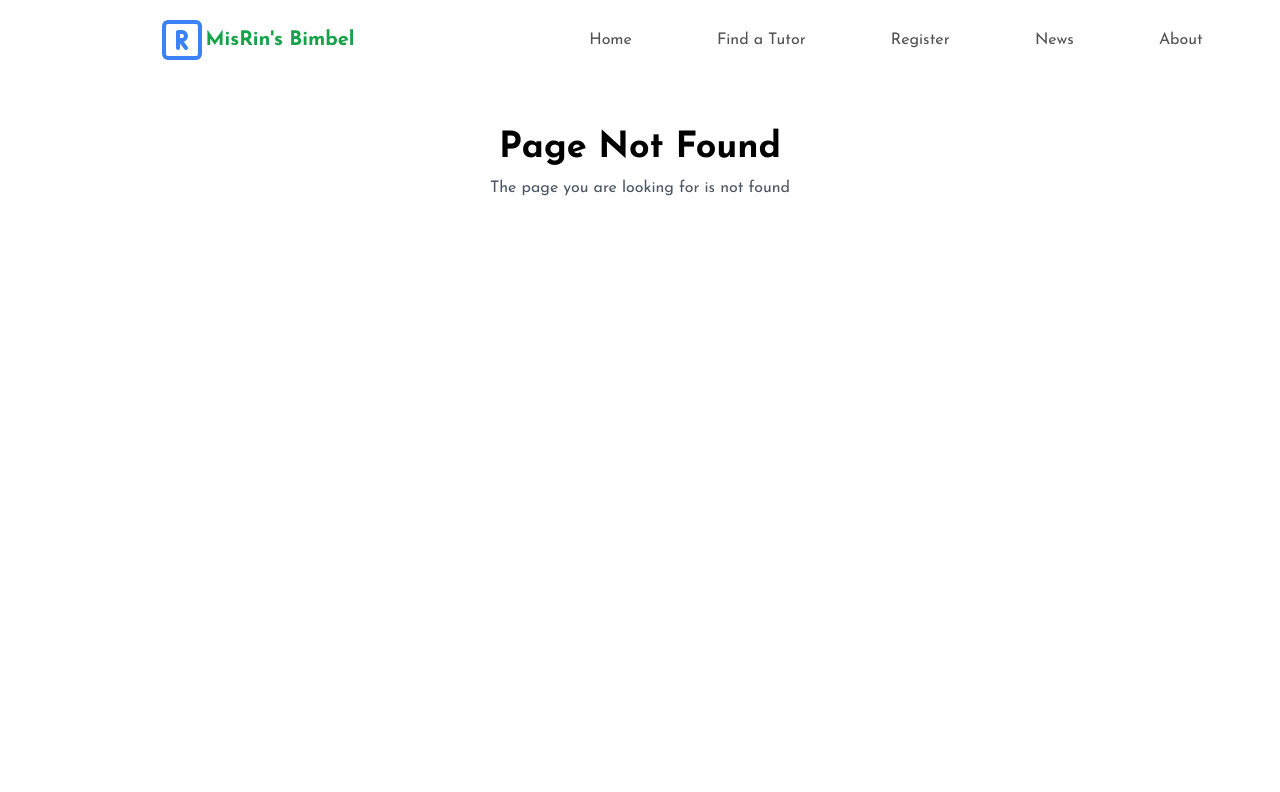
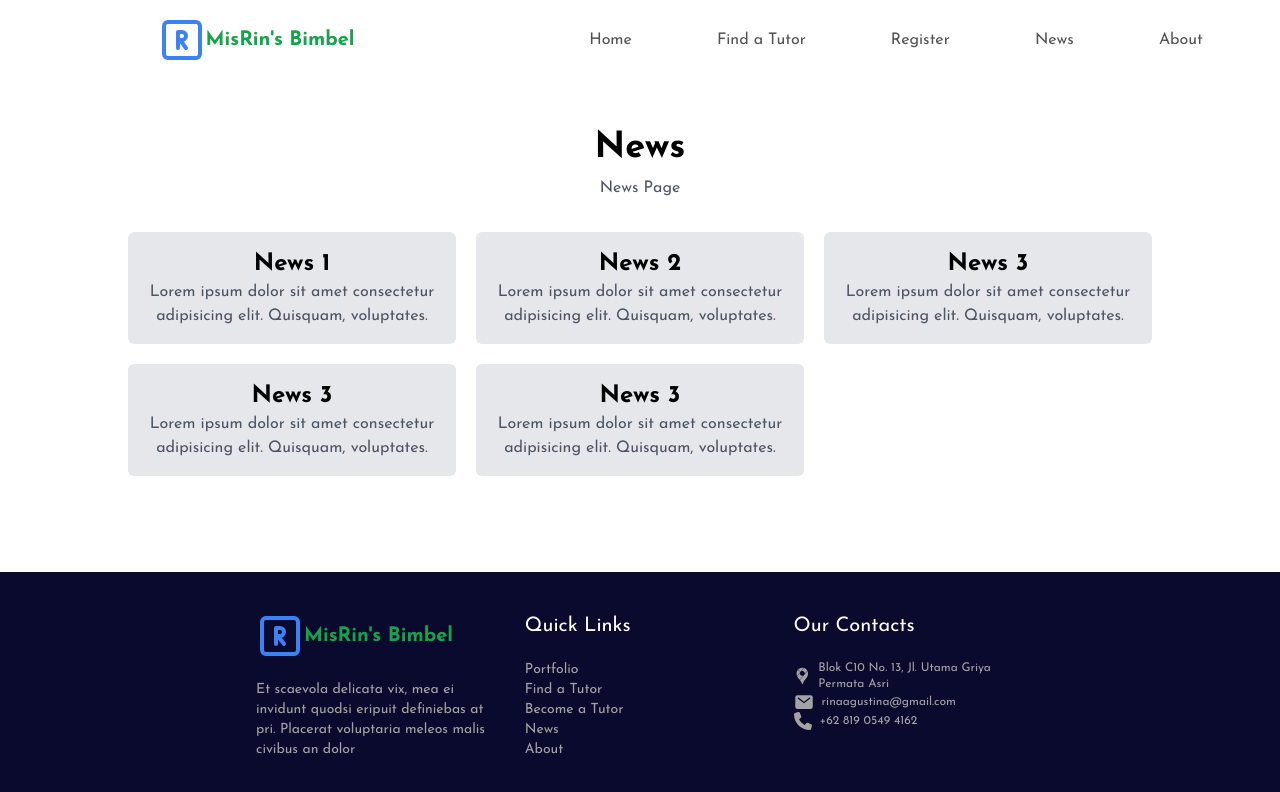
Before and after one commit to miurayuuki05/misrin-tutor, a Next.js app: page /news in a window 1280 px wide. Before the commit this address had no page. Shown: the top 792 px of the page. Built offline with nearby package versions, Linux system fonts and the light colour scheme.

Commit message:
news, and about

```diff
--- /dev/null
+++ b/app/about/page.jsx
@@ -0,0 +1,33 @@
+import Navbar from "@/app/components/Navbar"
+import Footer from "@/app/components/Footer"
+
+export default function About(){
+    return(
+        <div>
+            <Navbar />
+            <section className="mt-32">
+                <div className="text-center">
+                    <h1 className="text-4xl font-bold text-center">About Us</h1>
+                    <p className="text-center text-gray-600 mt-2">Pelangi Bimbel</p>
+                    <div className="flex justify-center">
+                        <div className="mt-8 w-[80%]">
+                            <p className="text-center text-lg text-gray-800">
+                                At Pelangi Bimbel, we believe that learning should be an exciting adventure for children. Our innovative approach combines interactive lessons, engaging activities, and a nurturing environment to create a truly fun learning experience.
+                            </p>
+                            <p className="text-center text-lg text-gray-800 mt-4">
+                                With our team of passionate and dedicated educators, we strive to ignite a love for learning in every child. Through hands-on projects, creative exercises, and personalized guidance, we empower children to explore their interests, develop critical thinking skills, and unlock their full potential.
+                            </p>
+                            <p className="text-center text-lg text-gray-800 mt-4">
+                                At Pelangi Bimbel, we understand that every child is unique. That's why we tailor our curriculum to cater to individual learning styles and abilities. Whether your child is a visual learner, an auditory learner, or a kinesthetic learner, we have the resources and teaching methods to ensure their success.
+                            </p>
+                            <p className="text-center text-lg text-gray-800 mt-4">
+                                Join us at Pelangi Bimbel and give your child the gift of joyful learning. Together, we can inspire a lifelong love for knowledge and set them on the path to success.
+                            </p>
+                        </div>
+                    </div>
+                </div>
+            </section>
+            <Footer />
+        </div>
+    )
+}
--- /dev/null
+++ b/app/news/client/Newsclient.jsx
@@ -0,0 +1,55 @@
+import Navbar from "@/app/components/Navbar"
+import Footer from "@/app/components/Footer"
+
+export default function Newsclient(){
+    return(
+        <div>
+            <Navbar />
+            <section className="mt-32">
+                <div className="text-center">
+                    <h1 className="text-4xl font-bold text-center">News</h1>
+                    <p className="text-center text-gray-600 mt-2">News Page</p>
+                    <div className="flex justify-center">
+                        <div className="mt-8 w-[80%] grid md:grid-cols-3 grid-cols-1 gap-5">
+                            <div>
+                                <div className="bg-gray-200 p-4 rounded-md">
+                                    <h1 className="text-2xl font-bold">News 1</h1>
+                                    <p className="text-gray-600">Lorem ipsum dolor sit amet consectetur adipisicing elit. Quisquam, voluptates.</p>
+                                </div>
+                            </div>
+
+                            <div>
+                                <div className="bg-gray-200 p-4 rounded-md">
+                                    <h1 className="text-2xl font-bold">News 2</h1>
+                                    <p className="text-gray-600">Lorem ipsum dolor sit amet consectetur adipisicing elit. Quisquam, voluptates.</p>
+                                </div>
+                            </div>
+
+                            <div>
+                                <div className="bg-gray-200 p-4 rounded-md">
+                                    <h1 className="text-2xl font-bold">News 3</h1>
+                                    <p className="text-gray-600">Lorem ipsum dolor sit amet consectetur adipisicing elit. Quisquam, voluptates.</p>
+                                </div>
+                            </div>
+
+                            <div>
+                                <div className="bg-gray-200 p-4 rounded-md">
+                                    <h1 className="text-2xl font-bold">News 3</h1>
+                                    <p className="text-gray-600">Lorem ipsum dolor sit amet consectetur adipisicing elit. Quisquam, voluptates.</p>
+                                </div>
+                            </div>
+
+                            <div>
+                                <div className="bg-gray-200 p-4 rounded-md">
+                                    <h1 className="text-2xl font-bold">News 3</h1>
+                                    <p className="text-gray-600">Lorem ipsum dolor sit amet consectetur adipisicing elit. Quisquam, voluptates.</p>
+                                </div>
+                            </div>
+                        </div>
+                    </div>
+                </div>
+            </section>
+            <Footer />
+        </div>
+    )
+}
--- /dev/null
+++ b/app/news/page.jsx
@@ -0,0 +1,7 @@
+import Newsclient from "./client/Newsclient"
+
+export default function News(){
+    return(
+        <Newsclient />
+    )
+}
```
